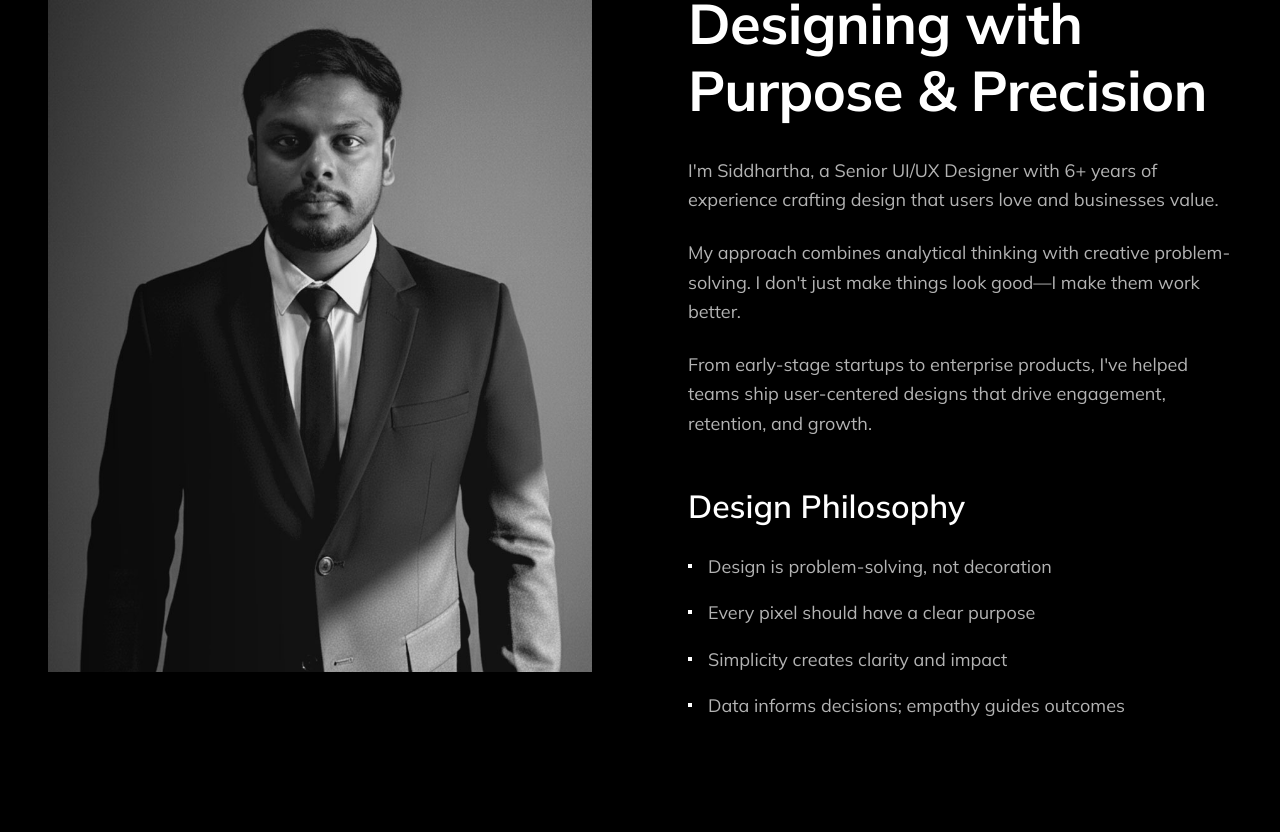
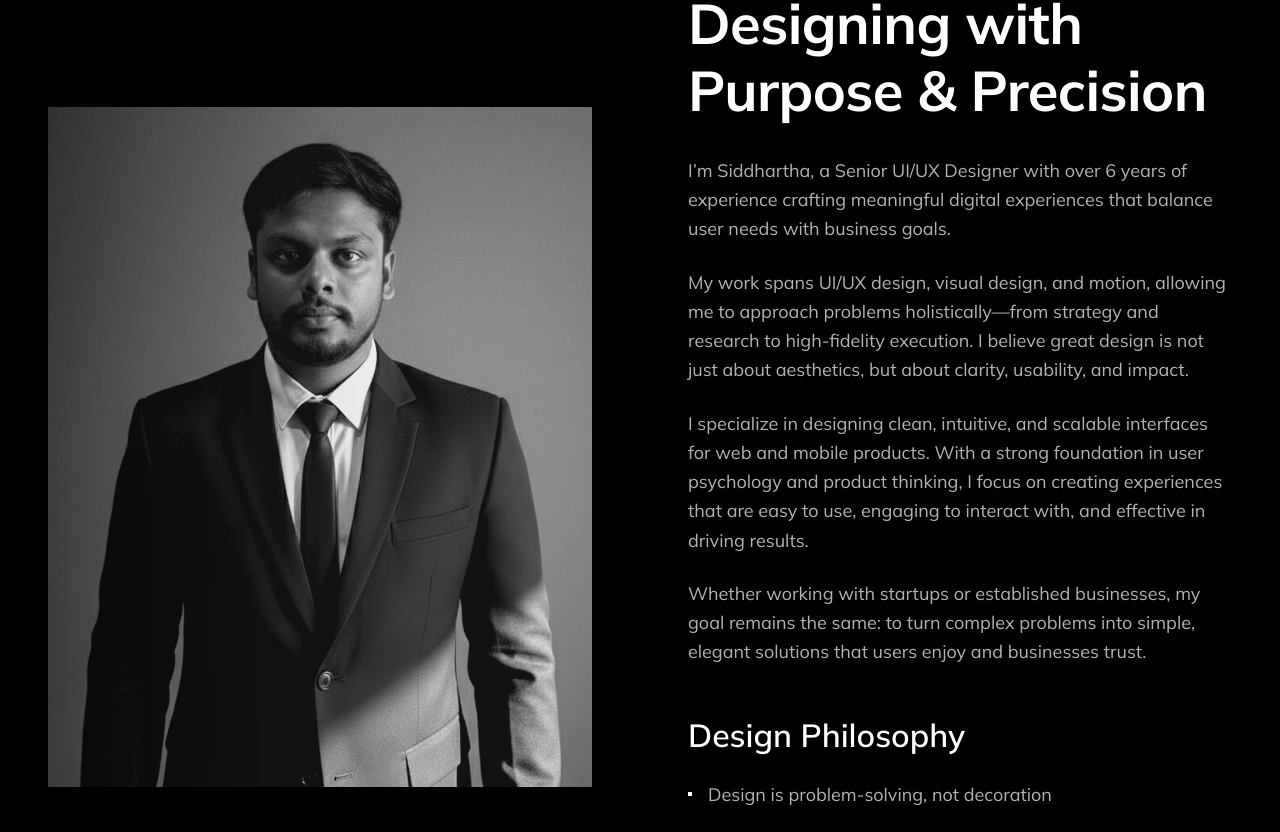
Before and after one commit to haterscrush/portfolio, a React (Vite) app: page / in a window 1280 px wide. Shown: the part 986-1818 px from the top of the page. Built offline with nearby package versions, Linux system fonts and the light colour scheme.

Commit message:
updated about us

```diff
--- a/src/components/About.tsx
+++ b/src/components/About.tsx
@@ -67,9 +67,10 @@ export function About() {
 
             <div className="space-y-6 mb-12">
               {[
-                "I'm Siddhartha, a Senior UI/UX Designer with 6+ years of experience crafting design that users love and businesses value.",
-                "My approach combines analytical thinking with creative problem-solving. I don't just make things look good—I make them work better.",
-                "From early-stage startups to enterprise products, I've helped teams ship user-centered designs that drive engagement, retention, and growth.",
+                "I’m Siddhartha, a Senior UI/UX Designer with over 6 years of experience crafting meaningful digital experiences that balance user needs with business goals.",
+                "My work spans UI/UX design, visual design, and motion, allowing me to approach problems holistically—from strategy and research to high-fidelity execution. I believe great design is not just about aesthetics, but about clarity, usability, and impact.",
+                "I specialize in designing clean, intuitive, and scalable interfaces for web and mobile products. With a strong foundation in user psychology and product thinking, I focus on creating experiences that are easy to use, engaging to interact with, and effective in driving results.",
+                 "Whether working with startups or established businesses, my goal remains the same: to turn complex problems into simple, elegant solutions that users enjoy and businesses trust.",
               ].map((text, index) => (
                 <motion.p
                   key={index}
--- a/src/components/CaseStudyDetail.tsx
+++ b/src/components/CaseStudyDetail.tsx
@@ -360,7 +360,8 @@ export function CaseStudyDetail({ caseStudyId, onBack }: CaseStudyDetailProps) {
                 whileTap={{ scale: 0.95 }}
                 className="inline-flex items-center gap-3 px-8 py-4 bg-white text-black hover:bg-[#B3B3B3] transition-all duration-300"
               >
-                <span>Visit Live Website</span>
+                <span>Visit Live Website</span><br />
+
                 <ExternalLink size={20} />
               </motion.a>
             </motion.div>
```
